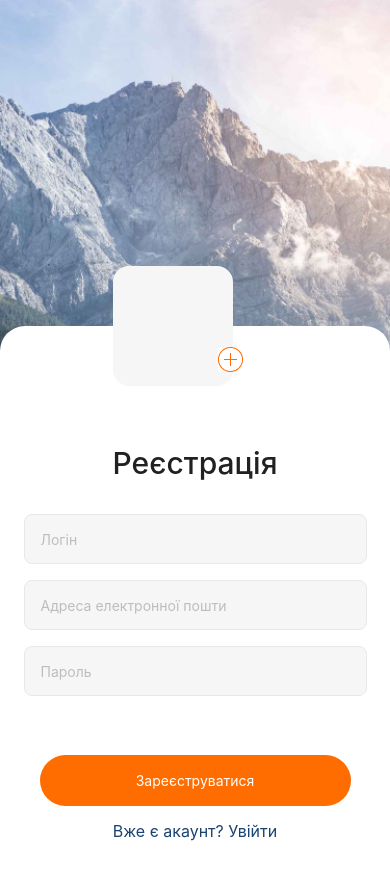
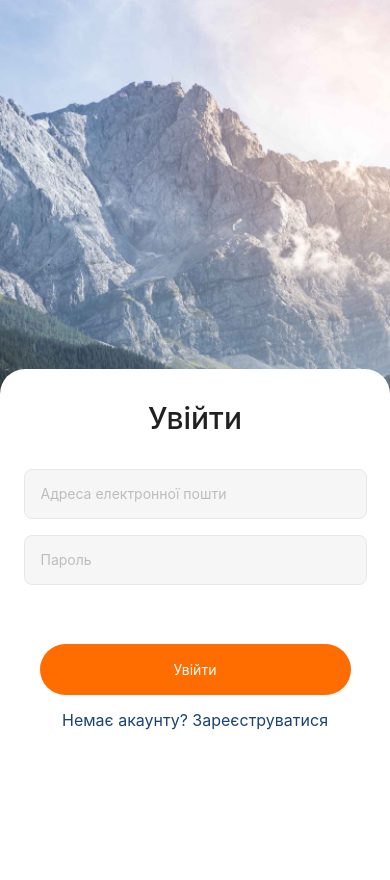
Before and after one commit to DmytroVyhovskyi1997/native-hw-1, a React Native app: screen / in a window 390 px wide. Shown: the top 880 px of the page. Built offline with nearby package versions, Linux system fonts and the light colour scheme.

Commit message:
add loginStyle

```diff
--- a/App.js
+++ b/App.js
@@ -1,11 +1,12 @@
 
 import { StyleSheet, View } from 'react-native';
 import { RegistrationScreen } from './Screens/RegistrationScreen';
+import { LoginScreen } from "./Screens/LoginScreen";
 
 export default function App() {
   return (
     <View style={styles.container}>
-      <RegistrationScreen />
+      <LoginScreen />
     </View>
   );
 }
--- a/Screens/LoginScreen.js
+++ b/Screens/LoginScreen.js
@@ -8,26 +8,29 @@ import {
   Text,
   TouchableOpacity,
   KeyboardAvoidingView,
+  Platform,
 } from "react-native";
 
-export const RegistrationScreen = () => {
+export const LoginScreen = () => {
+  const [isShowKeyboard, setIsShowKeyboard ] = useState(false)
   return (
     <ImageBackground
       source={require("../assets/image/photo-bg.jpg")}
       style={styles.image}
     >
-      <View style={styles.form}>
-        <KeyboardAvoidingView>
-
-
+      <KeyboardAvoidingView
+        behavior={Platform.OS === "ios" ? "padding" : "height"}
+        style={{ ...styles.form }}
+      >
+        <View>
           <Text style={styles.inputTitle}>Увійти</Text>
-
 
           <View>
             <TextInput
               style={styles.input}
               placeholder="Адреса електронної пошти"
               placeholderTextColor="#BDBDBD"
+              onFocus={() => setIsShowKeyboard(true)}
             />
           </View>
           <View>
@@ -36,14 +39,16 @@ export const RegistrationScreen = () => {
               placeholder="Пароль"
               placeholderTextColor="#BDBDBD"
               secureTextEntry={true}
+              onFocus={() => setIsShowKeyboard(true)}
             />
           </View>
+
           <TouchableOpacity style={styles.submitBtn} activeOpacity={0.8}>
             <Text style={styles.submitTitle}>Увійти</Text>
           </TouchableOpacity>
           <Text style={styles.logIn}>Немає акаунту? Зареєструватися</Text>
-        </KeyboardAvoidingView>
-      </View>
+        </View>
+      </KeyboardAvoidingView>
     </ImageBackground>
   );
 };
@@ -52,11 +57,10 @@ const styles = StyleSheet.create({
   form: {
     marginHorizontal: 40,
     width: "100%",
-    height: "85%",
+        height: "75%",
     left: 0,
     top: 263,
     backgroundColor: "#FFFFFF",
-    position: "relative",
     alignItems: "center",
     borderTopLeftRadius: 25,
     borderTopRightRadius: 25,
@@ -87,12 +91,6 @@ const styles = StyleSheet.create({
     color: "#FFFFFF",
     textAlign: "center",
   },
-  inputTitle: {
-    textAlign: "center",
-    color: "#212121",
-    paddingTop: 92,
-    fontSize: 30,
-  },
   input: {
     width: 343,
     height: 50,
@@ -111,7 +109,8 @@ const styles = StyleSheet.create({
     textAlign: "center",
     letterSpacing: 0.01,
     color: "#212121",
-    marginBottom: 33,
+      marginBottom: 33,
+    marginTop:32,
   },
   logIn: {
     fontStyle: "normal",
--- a/Screens/RegistrationScreen.js
+++ b/Screens/RegistrationScreen.js
@@ -8,7 +8,8 @@ import {
   Text,
   TouchableOpacity,
   Image,
-  KeyboardAvoidingView
+  KeyboardAvoidingView,
+  Platform,
 } from "react-native";
 
 export const RegistrationScreen = () => {
@@ -18,8 +19,11 @@ export const RegistrationScreen = () => {
       source={require("../assets/image/photo-bg.jpg")}
       style={styles.image}
     >
-      <View style={styles.form}>
-        <KeyboardAvoidingView>
+      <KeyboardAvoidingView
+        behavior={Platform.OS === "ios" ? "padding" : "height"}
+        style={{ ...styles.form }}
+      >
+        <View>
           <View style={styles.formAvatar}>
             <TouchableOpacity>
               <Image
@@ -61,8 +65,8 @@ export const RegistrationScreen = () => {
             <Text style={styles.submitTitle}>Зареєструватися</Text>
           </TouchableOpacity>
           <Text style={styles.logIn}>Вже є акаунт? Увійти</Text>
-        </KeyboardAvoidingView>
-      </View>
+        </View>
+      </KeyboardAvoidingView>
     </ImageBackground>
   );
 };
@@ -70,8 +74,9 @@ export const RegistrationScreen = () => {
 const styles = StyleSheet.create({
   form: {
     marginHorizontal: 40,
+    marginBottom: 32,
     width: "100%",
-    height: "85%",
+    minHeight: "90%",
     left: 0,
     top: 263,
     backgroundColor: "#FFFFFF",
@@ -82,7 +87,7 @@ const styles = StyleSheet.create({
   },
   formAvatar: {
     top: -60,
-    left:"26%",
+    left: "26%",
     width: 120,
     height: 120,
     backgroundColor: "#F6F6F6",
@@ -152,5 +157,6 @@ const styles = StyleSheet.create({
     lineHeight: 19,
     textAlign: "center",
     color: "#1B4371",
+    marginBottom: 78,
   },
 });
--- a/app.json
+++ b/app.json
@@ -22,9 +22,6 @@
         "foregroundImage": "./assets/adaptive-icon.png",
         "backgroundColor": "#ffffff"
       }
-    },
-    "web": {
-      "favicon": "./assets/favicon.png"
     }
   }
 }
--- a/package.json
+++ b/package.json
@@ -9,10 +9,14 @@
     "web": "expo start --web"
   },
   "dependencies": {
+    "@expo/webpack-config": "^18.0.1",
     "expo": "~48.0.15",
     "expo-status-bar": "~1.4.4",
     "react": "18.2.0",
-    "react-native": "^0.71.8"
+    "react-dom": "18.2.0",
+    "react-native": "^0.71.8",
+    "react-native-keyboard-aware-scroll-view": "^0.9.5",
+    "react-native-web": "~0.18.10"
   },
   "devDependencies": {
     "@babel/core": "^7.20.0"
```
Also changed, not shown: 2 other files (tests, documents, lock files or other folders).
